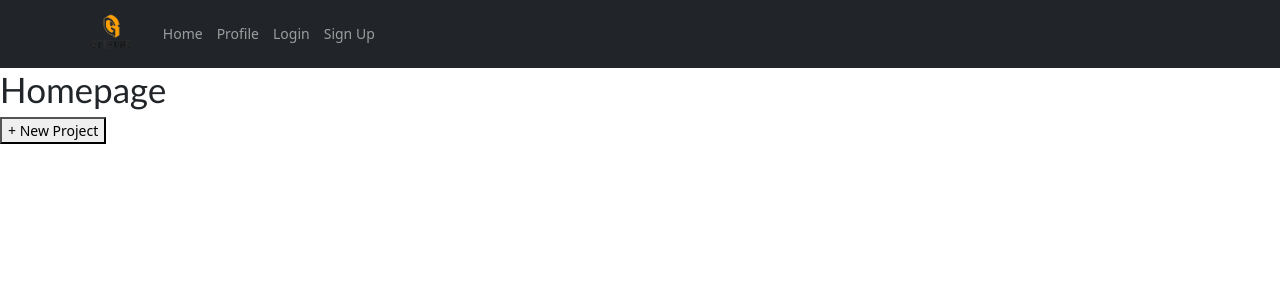
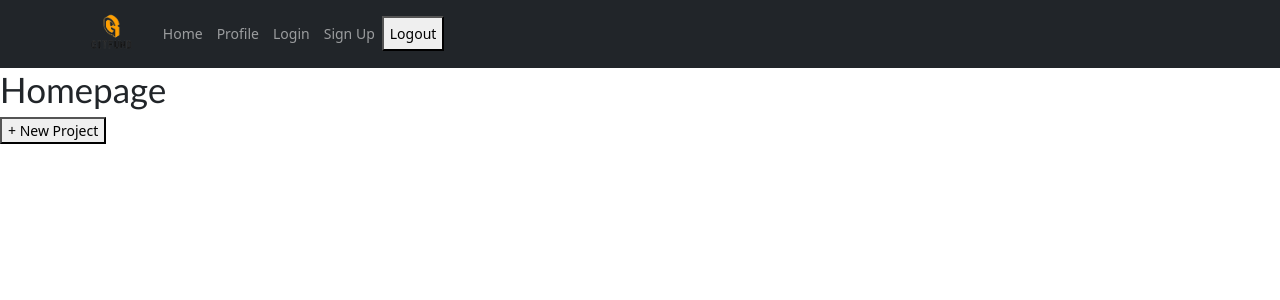
Before and after one commit to RyStreet/git-fund, a React (Create React App) app in the folder client/: page / in a window 1280 px wide. Shown: the top 300 px of the page. Built offline with nearby package versions, Linux system fonts and the light colour scheme.

Commit message:
added logout button

```diff
--- a/client/src/components/Navbar.js
+++ b/client/src/components/Navbar.js
@@ -13,6 +13,11 @@ import Homepage from '../pages/Homepage';
 import Auth from '../utils/auth';
 
 function NavBar() {
+  const logout = (event) => {
+    event.preventDefault();
+    Auth.logout();
+  }
+
   return (
     <Navbar collapseOnSelect expand="lg" bg="dark" variant="dark">
       <Container>
@@ -24,7 +29,7 @@ function NavBar() {
             <Nav.Link as={Link} to="/profile">Profile</Nav.Link>
             <Nav.Link as={Link} to="/login">Login</Nav.Link>
             <Nav.Link as={Link} to="signup">Sign Up</Nav.Link>
-
+            <button onClick={logout}>Logout</button>
           </Nav>
         </Navbar.Collapse>
       </Container>
```
Also changed, not shown: 1 other file (tests, documents, lock files or other folders).
